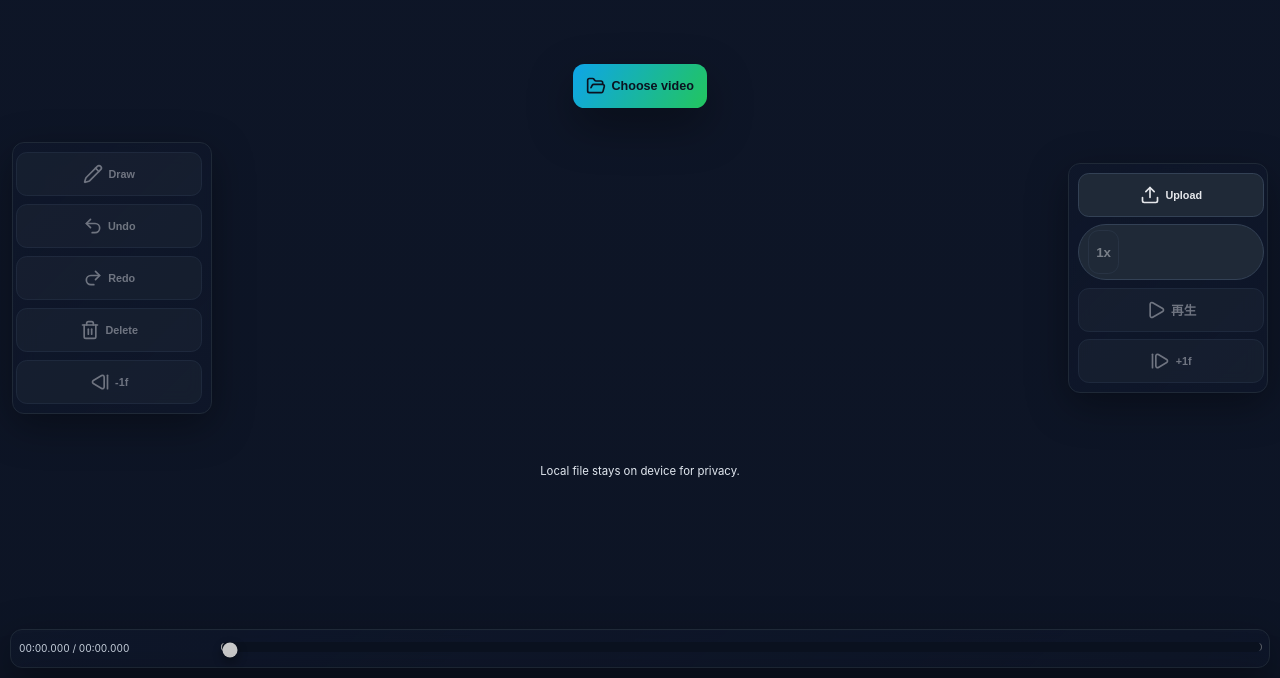
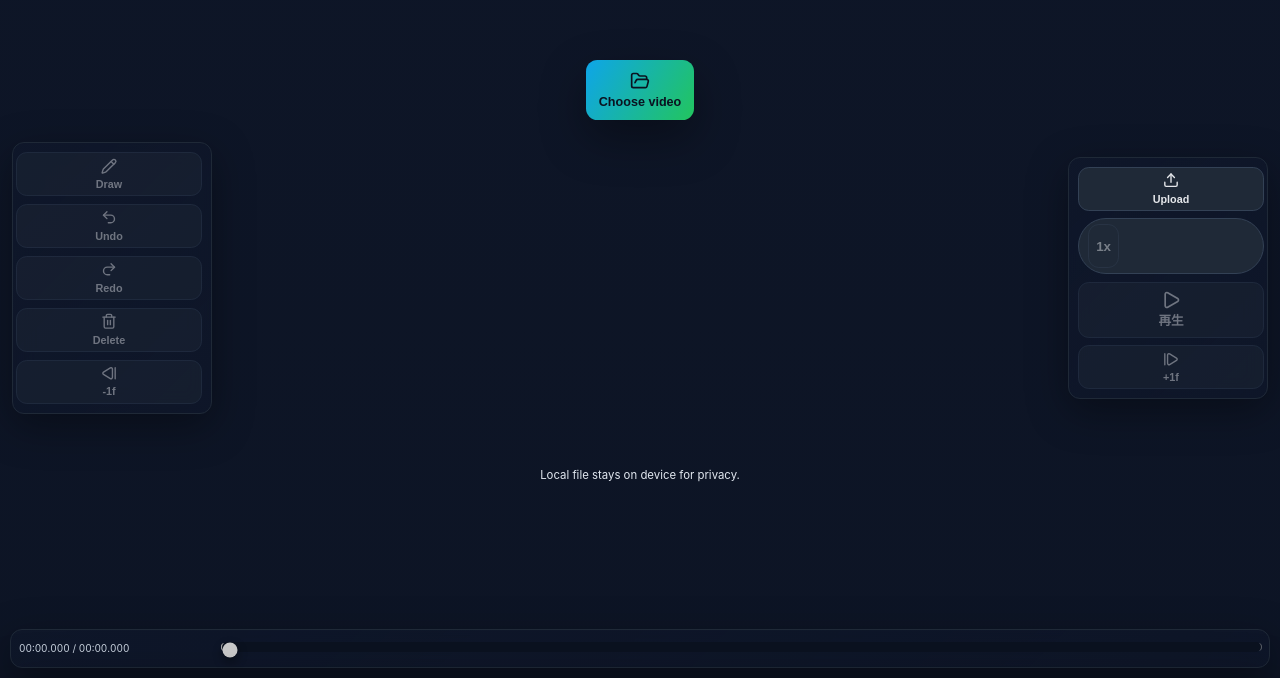
Before and after one commit to matsuatsu/pwa-movie-viewer, a React (Vite) app: page / in a window 1280 px wide. Shown: the part 122-800 px from the top of the page. Built offline with nearby package versions, Linux system fonts and the light colour scheme.

Commit message:
Align icon buttons vertically and remove play width

```diff
--- a/src/App.tsx
+++ b/src/App.tsx
@@ -654,7 +654,7 @@ function App() {
             />
           ) : (
             <div className="empty-state">
-              <button className="cta" onClick={() => fileInputRef.current?.click()}>
+              <button className="cta icon-with-label" onClick={() => fileInputRef.current?.click()}>
                 <FolderOpen aria-hidden size={20} />
                 Choose video
               </button>
@@ -672,7 +672,7 @@ function App() {
         <div className={`sidebar-layer ${controlsVisible ? 'visible' : 'faded'}`}>
           <div className="glass-column sidebar left-sidebar">
             <button
-              className={`icon-button chip-button ${mode === 'select' ? 'active' : ''}`}
+              className={`icon-button chip-button icon-with-label ${mode === 'select' ? 'active' : ''}`}
               onClick={handleModeToggle}
               disabled={!videoUrl}
               aria-label="Toggle draw or edit"
@@ -690,16 +690,26 @@ function App() {
                 </>
               )}
             </button>
-            <button className="icon-button chip-button" onClick={handleUndo} disabled={!history.length} aria-label="Undo">
+            <button
+              className="icon-button chip-button icon-with-label"
+              onClick={handleUndo}
+              disabled={!history.length}
+              aria-label="Undo"
+            >
               <Undo2 aria-hidden size={18} />
               Undo
             </button>
-            <button className="icon-button chip-button" onClick={handleRedo} disabled={!redoStack.length} aria-label="Redo">
+            <button
+              className="icon-button chip-button icon-with-label"
+              onClick={handleRedo}
+              disabled={!redoStack.length}
+              aria-label="Redo"
+            >
               <Redo2 aria-hidden size={18} />
               Redo
             </button>
             <button
-              className="icon-button chip-button"
+              className="icon-button chip-button icon-with-label"
               onClick={deleteSelected}
               disabled={!selectedId}
               aria-label="Delete selected"
@@ -708,7 +718,7 @@ function App() {
               Delete
             </button>
             <button
-              className="icon-button chip-button"
+              className="icon-button chip-button icon-with-label"
               onClick={() => step(-1)}
               disabled={!videoUrl}
               aria-label="1フレーム戻す"
@@ -720,7 +730,7 @@ function App() {
 
           <div className="glass-column sidebar right-sidebar">
             <button
-              className="icon-button chip-button"
+              className="icon-button chip-button icon-with-label"
               onClick={() => fileInputRef.current?.click()}
               aria-label="Upload video"
             >
@@ -733,7 +743,7 @@ function App() {
               </button>
             </div>
             <button
-              className="play-button"
+              className="play-button icon-with-label"
               onClick={handlePlayPause}
               disabled={!videoUrl}
               aria-label={isPlaying ? '一時停止' : '再生'}
@@ -751,7 +761,7 @@ function App() {
               )}
             </button>
             <button
-              className="icon-button chip-button"
+              className="icon-button chip-button icon-with-label"
               onClick={() => step(1)}
               disabled={!videoUrl}
               aria-label="1フレーム進める"
@@ -800,7 +810,7 @@ function App() {
                 <small>Local only · scroll to reveal all actions</small>
               </div>
               <button
-                className="icon-button ghost"
+                className="icon-button ghost icon-with-label"
                 onClick={(e) => {
                   e.stopPropagation();
                   toggleSheet('collapsed');
@@ -818,7 +828,7 @@ function App() {
                     <h3>Video & Speed</h3>
                     <small>Local only · 0.25x / 0.5x / 1.0x</small>
                   </header>
-                  <button className="wide" onClick={() => fileInputRef.current?.click()}>
+                  <button className="wide icon-with-label" onClick={() => fileInputRef.current?.click()}>
                     <FolderOpen aria-hidden size={18} />
                     Upload / Choose
                   </button>
--- a/src/index.css
+++ b/src/index.css
@@ -55,6 +55,15 @@ button {
   align-items: center;
   justify-content: center;
   gap: 0.45rem;
+}
+
+.icon-with-label {
+  flex-direction: column;
+  align-items: center;
+  justify-content: center;
+  gap: 0.35rem;
+  text-align: center;
+  line-height: 1.2;
 }
 
 button .lucide {
@@ -509,7 +518,6 @@ video {
 }
 
 .play-button {
-  min-width: 148px;
   font-size: 1.05rem;
 }
 
```
